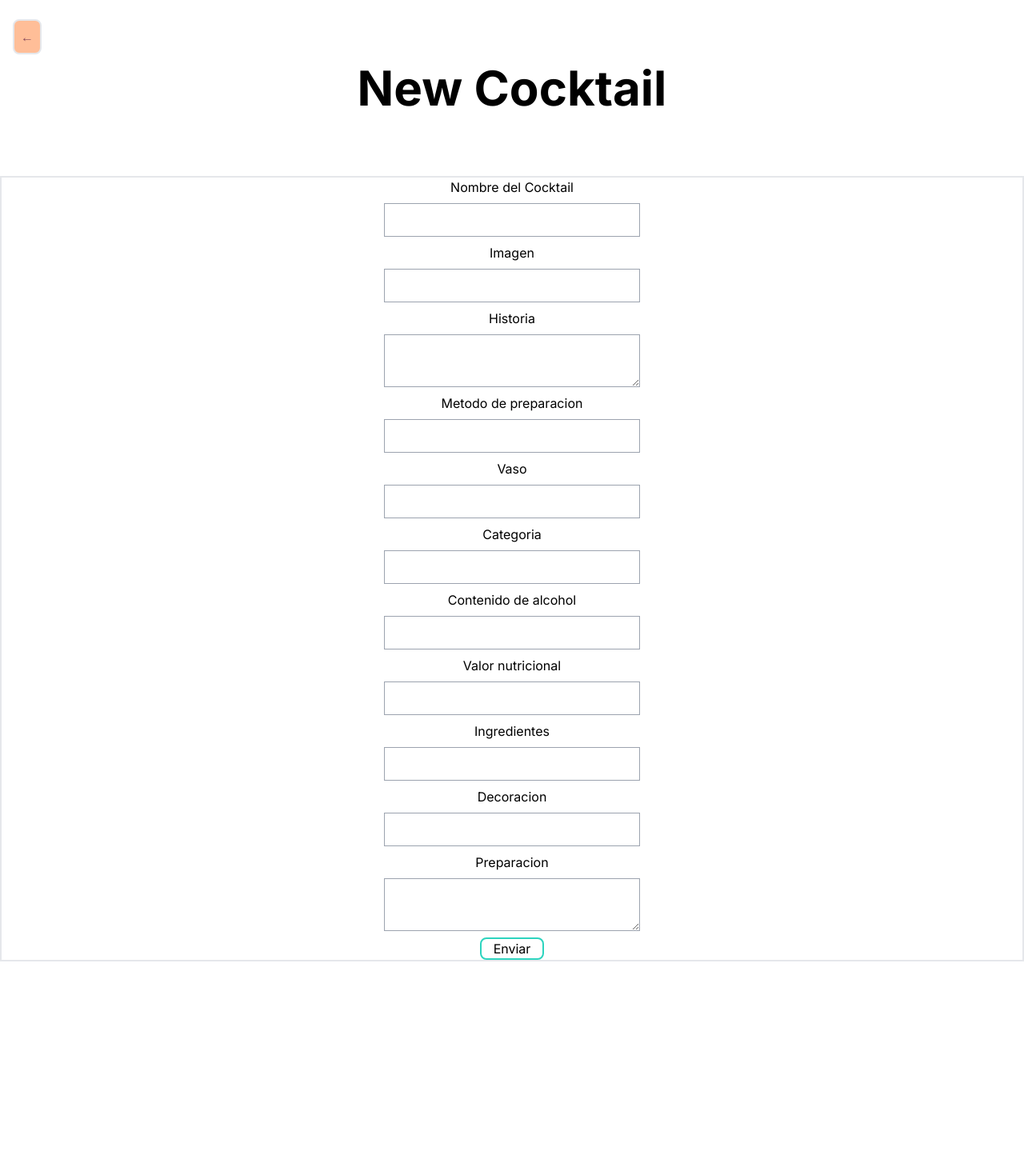
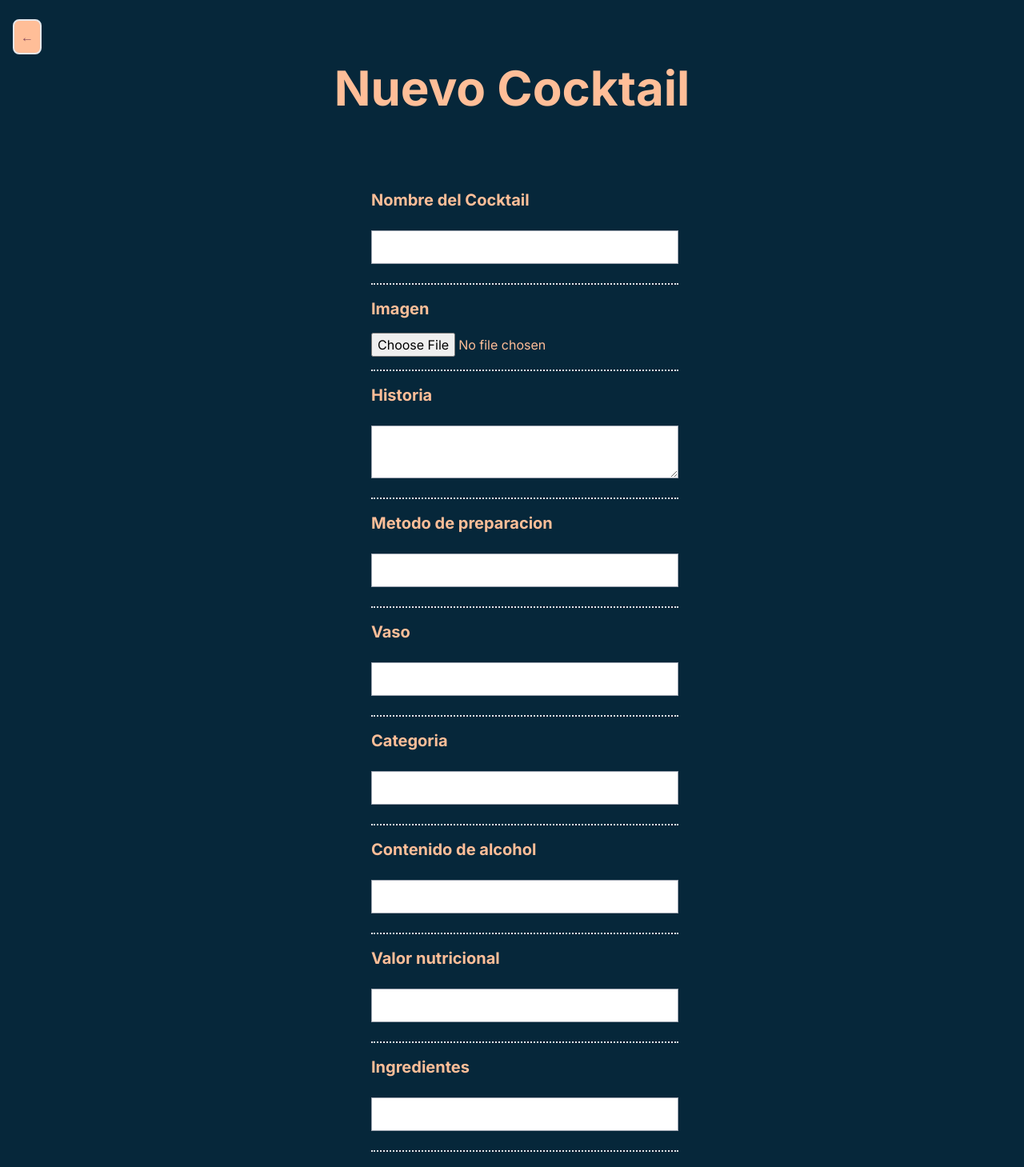
Before and after one commit to juandape/dotcocktails, a Next.js app: page /cocktailsform in a window 1280 px wide. Shown: the top 1459 px of the page at 80% size. Before the commit the page ends 1282 px from the top, so only its background shows below. Built offline with nearby package versions, Linux system fonts and the light colour scheme; no server answers.

Commit message:
feat: login modal

```diff
--- a/src/app/cocktailsform/page.tsx
+++ b/src/app/cocktailsform/page.tsx
@@ -67,17 +67,21 @@ export default function CocktailsFormPage() {
     }
   };
 
-  const inputStyle = 'border border-gray-400 p-2 my-2 w-80 mx-auto';
+  const inputStyle = 'border border-gray-400 p-2 sm:w-96 my-6';
+  const labelStyle = 'text-xl font-bold text-peach-fuzz';
+  const borderStyle = 'border-b-2 mb-4 w-80 sm:w-96 m-auto border-dotted';
 
   return (
     <div>
       <BackButton />
-      <h1 className='text-6xl font-bold text-center my-20'>New Cocktail</h1>
+      <h1 className='text-6xl font-bold text-center text-peach-fuzz my-20'>
+        Nuevo Cocktail
+      </h1>
       <form
-        className='border-2 flex flex-col my-20 text-center'
+        className='flex flex-col text-left m-auto w-96 p-4'
         onSubmit={handleSubmit}
       >
-        <label>Nombre del Cocktail</label>
+        <label className={labelStyle}>Nombre del Cocktail</label>
         <input
           className={inputStyle}
           name='name'
@@ -85,22 +89,26 @@ export default function CocktailsFormPage() {
           type='text'
           value={cocktails.name}
         />
-        <label>Imagen</label>
+        <div className={borderStyle}></div>
+        <label className={labelStyle}>Imagen</label>
         <input
-          className={inputStyle}
+          accept='image/*'
+          className='my-4 text-peach-fuzz hover:cursor-pointer sm:w-96'
           name='image'
           onChange={handleChange}
-          type='text'
+          type='file'
           value={cocktails.image}
         />
-        <label>Historia</label>
+        <div className={borderStyle}></div>
+        <label className={labelStyle}>Historia</label>
         <textarea
           className={inputStyle}
           name='history'
           onChange={handleChange}
           value={cocktails.history}
         />
-        <label>Metodo de preparacion</label>
+        <div className={borderStyle}></div>
+        <label className={labelStyle}>Metodo de preparacion</label>
         <input
           className={inputStyle}
           name='preparationMethod'
@@ -108,7 +116,8 @@ export default function CocktailsFormPage() {
           type='text'
           value={cocktails.preparationMethod}
         />
-        <label>Vaso</label>
+        <div className={borderStyle}></div>
+        <label className={labelStyle}>Vaso</label>
         <input
           className={inputStyle}
           name='glass'
@@ -116,7 +125,8 @@ export default function CocktailsFormPage() {
           type='text'
           value={cocktails.glass}
         />
-        <label>Categoria</label>
+        <div className={borderStyle}></div>
+        <label className={labelStyle}>Categoria</label>
         <input
           className={inputStyle}
           name='category'
@@ -124,7 +134,8 @@ export default function CocktailsFormPage() {
           type='text'
           value={cocktails.category}
         />
-        <label>Contenido de alcohol</label>
+        <div className={borderStyle}></div>
+        <label className={labelStyle}>Contenido de alcohol</label>
         <input
           className={inputStyle}
           name='alcoholContent'
@@ -132,7 +143,8 @@ export default function CocktailsFormPage() {
           type='text'
           value={cocktails.alcoholContent}
         />
-        <label>Valor nutricional</label>
+        <div className={borderStyle}></div>
+        <label className={labelStyle}>Valor nutricional</label>
         <input
           className={inputStyle}
           name='nutritionalValue'
@@ -140,7 +152,8 @@ export default function CocktailsFormPage() {
           type='text'
           value={cocktails.nutritionalValue}
         />
-        <label>Ingredientes</label>
+        <div className={borderStyle}></div>
+        <label className={labelStyle}>Ingredientes</label>
         <input
           className={inputStyle}
           name='ingredients'
@@ -148,7 +161,8 @@ export default function CocktailsFormPage() {
           type='text'
           value={cocktails.ingredients}
         />
-        <label>Decoracion</label>
+        <div className={borderStyle}></div>
+        <label className={labelStyle}>Decoracion</label>
         <input
           className={inputStyle}
           name='garnish'
@@ -156,15 +170,17 @@ export default function CocktailsFormPage() {
           type='text'
           value={cocktails.garnish}
         />
-        <label>Preparacion</label>
+        <div className={borderStyle}></div>
+        <label className={labelStyle}>Preparacion</label>
         <textarea
           className={inputStyle}
           name='preparation'
           onChange={handleChange}
           value={cocktails.preparation}
         />
+        <div className={borderStyle}></div>
         <button
-          className='m-auto w-20 border-2 border-teal-400 rounded-lg hover:bg-teal-300 hover:text-white cursor-pointer duration-500'
+          className='m-auto my-4 text-blue-tp bg-peach-fuzz w-20 border-2 border-peach-fuzz rounded-lg hover:bg-blue-tp hover:text-peach-fuzz cursor-pointer duration-500'
           type='submit'
         >
           Enviar
--- a/src/app/contact/page.tsx
+++ b/src/app/contact/page.tsx
@@ -5,7 +5,7 @@ export default function ContactPage() {
     <>
       <BackButton />
       <div className='grid grid-cols-3 gap-4'>
-        <div className='bg-white rounded-lg shadow-lg'>
+        <div className='bg-white rounded-lg shadow-lg m-auto'>
           <div className='p-4'>
             <h2 className='text-2xl font-bold text-gray-800'>Contacto</h2>
             <p>
--- a/src/app/globals.css
+++ b/src/app/globals.css
@@ -20,12 +20,9 @@
   }
 }
 
+*/
+
 body {
-  color: rgb(var(--foreground-rgb));
-  background: linear-gradient(
-      to bottom,
-      transparent,
-      rgb(var(--background-end-rgb))
-    )
-    rgb(var(--background-start-rgb));
-} */
+  /* color: rgb(var(--foreground-rgb)); */
+  background: #06273A;
+}
--- a/src/app/header/page.tsx
+++ b/src/app/header/page.tsx
@@ -3,12 +3,23 @@
 import Image from 'next/image';
 import Link from 'next/link';
 import { useState } from 'react';
+import { GoPerson } from 'react-icons/go';
 
 import logoBlanco from '@/assets/logoBlanco.png';
+import Modal from '@/components/modal';
 
 export default function Header() {
   const [isOpen, setIsOpen] = useState(false);
   const [selected, setSelected] = useState('');
+  const [isModalOpen, setIsModalOpen] = useState(false);
+
+  const openModal = () => {
+    setIsModalOpen(true);
+  };
+
+  const closeModal = () => {
+    setIsModalOpen(false);
+  };
 
   const toggle = () => {
     setIsOpen(!isOpen);
@@ -25,14 +36,14 @@ export default function Header() {
   };
 
   const menuClass =
-    'sm:self-center text-lg font-bold text-cofee-1 hover:text-muted-clay cursor-pointer duration-500';
+    'sm:self-center text-lg font-bold text-peach-fuzz hover:text-cofee-1 cursor-pointer duration-500';
   const subMenuClass =
-    'bg-peach-fuzz w-60 sm:w-40 sm:shadow-xl px-4 pb-7 sm:pb-4 sm:pt-4 rounded-md';
+    'sm:bg-gradient-to-b from-black-top to-blue-tp w-60 sm:w-40 sm:shadow-xl px-4 pb-7 sm:pb-4 sm:pt-4 rounded-md';
 
   const dropdownClass = isOpen ? 'block' : 'hidden';
 
   return (
-    <nav className='sm:flex w-screen bg-peach-fuzz px-4 sm:px-20 sm:h-16 fixed'>
+    <nav className='sm:flex w-screen bg-gradient-to-b from-black-top to-blue-tp px-4 sm:px-20 sm:h-16 fixed'>
       {/* Hamburger Icon for Mobile */}
       <div className='flex items-center sm:hidden duration-500 h-16'>
         <button className='text-white' onClick={toggle}>
@@ -52,15 +63,13 @@ export default function Header() {
         </button>
       </div>
 
-      {/* Logo */}
-      <div className='hidden sm:block relative sm:p-4'>
-        {/* Your logo or brand */}
+      <div className='hidden font-extrabold sm:block relative sm:p-4'>
         <Image
           alt='Logo'
-          className='h-8 bg-cofee-1 rounded-sm mr-20'
-          height={25}
+          className='h-8 mr-20'
+          height={55}
           src={logoBlanco}
-          width={35}
+          width={40}
         />
       </div>
 
@@ -68,7 +77,7 @@ export default function Header() {
       <div
         className={`${
           isOpen ? 'block' : 'hidden'
-        } sm:flex sm:w-auto sm:space-x-20 -ml-2 -mt-5 sm:ml-0 sm:mt-0 bg-peach-fuzz h-50 sm:h-auto sm:px-0 px-4 sm:py-0 py-4`}
+        } sm:flex sm:w-auto sm:space-x-20 -ml-2 -mt-5 sm:ml-0 sm:mt-0 sm:bg-gradient-to-b from-black-top to-blue-tp h-50 sm:h-auto sm:px-0 px-4 sm:py-0 py-4`}
         id='menu'
       >
         <div className={`sm:relative ${menuClass}`}>
@@ -127,9 +136,17 @@ export default function Header() {
           <div>Nuevo Cocktail</div>
         </Link>
         <div className={menuClass}>Todo sobre cocteleria</div>
+        <div className={menuClass}>Acerca de</div>
         <Link className={menuClass} href={'contact'}>
           <div>Contacto</div>
         </Link>
+        <button
+          className={`font-extrabold sm:border-2 sm:border-peach-fuzz sm:rounded-full hover:border-cofee-1 ${menuClass}`}
+          onClick={openModal}
+        >
+          <GoPerson />
+        </button>
+        {isModalOpen && <Modal isOpen={false} onClose={closeModal} />}
       </div>
     </nav>
   );
--- /dev/null
+++ b/src/components/modal.tsx
@@ -0,0 +1,45 @@
+
+import { MdClose } from 'react-icons/md';
+
+interface Props {
+  isOpen: boolean;
+  onClose: () => void;
+}
+
+export default function Modal({isOpen, onClose }: Props) {
+  return (
+    <>
+      <div className='w-screen h-screen fixed top-0 left-0 bg-black/[0.5] flex'>
+        <div className={`mx-auto mt-40 bg-peach-fuzz w-96 h-60 relative rounded-lg p-4 ${isOpen ? 'open' : ''}`}>
+          <div className='text-center font-bold border-b-2 border-dotted border-black pb-4'>
+            Login
+          </div>
+          <div className='absolute top-0 right-0'>
+            <button
+              className='absolute top-4 right-4 px-2 rounded-sm hover:text-peach-fuzz hover:bg-blue-tp duration-500'
+              onClick={onClose}
+            >
+              <MdClose size={20} />
+            </button>
+          </div>
+          <form className='flex flex-col m-4'>
+          <label className='mb-4'>
+            Username:
+            <input type='text' />
+          </label>
+          <label className='mb-4'>
+            Password:
+            <input type='password' />
+          </label>
+          <button
+            className='border-2 w-20 m-auto bg-blue-tp text-peach-fuzz rounded-xl'
+            type='submit'
+          >
+            Login
+          </button>
+        </form>
+        </div>
+      </div>
+    </>
+  );
+}
--- a/tailwind.config.ts
+++ b/tailwind.config.ts
@@ -14,6 +14,9 @@ const config: Config = {
           'conic-gradient(from 180deg at 50% 50%, var(--tw-gradient-stops))',
       },
       colors: {
+        'black-top': '#010406',
+        'black-bot': '#03141E',
+        'blue-tp': '#06273A',
         'granite-green': '#85A094',
         'peach-fuzz': '#FFBE98',
         'muted-clay': '#D3927D',
```
Also changed, not shown: package.json (+4 -3 lines), 1 other file (tests, documents, lock files or other folders).
